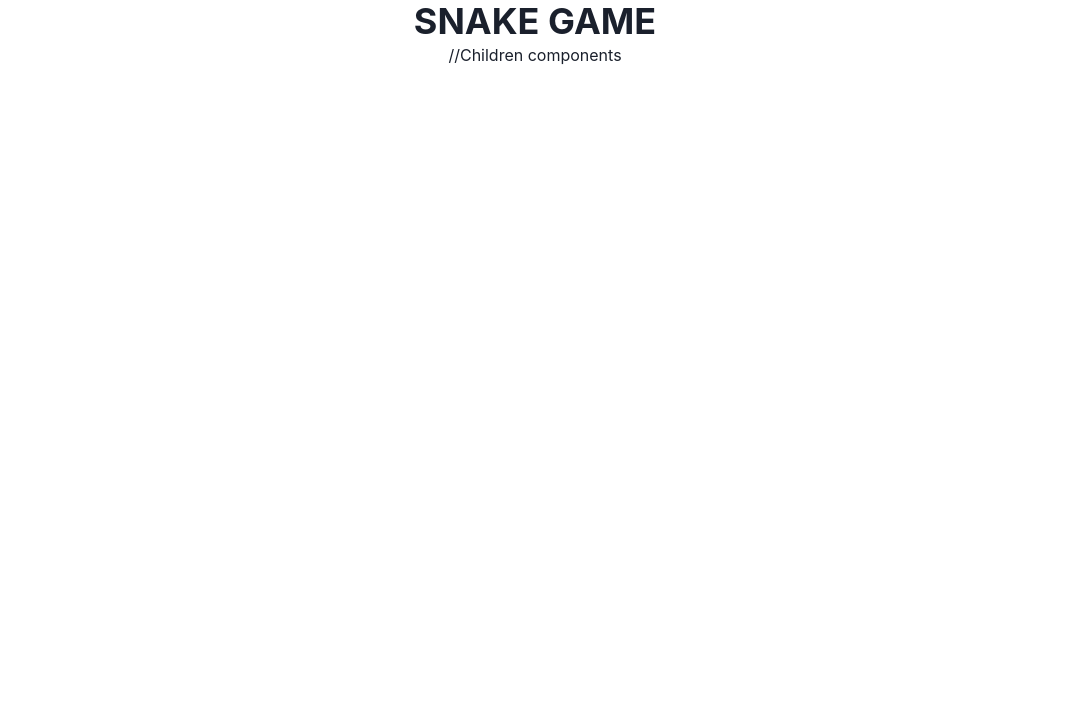
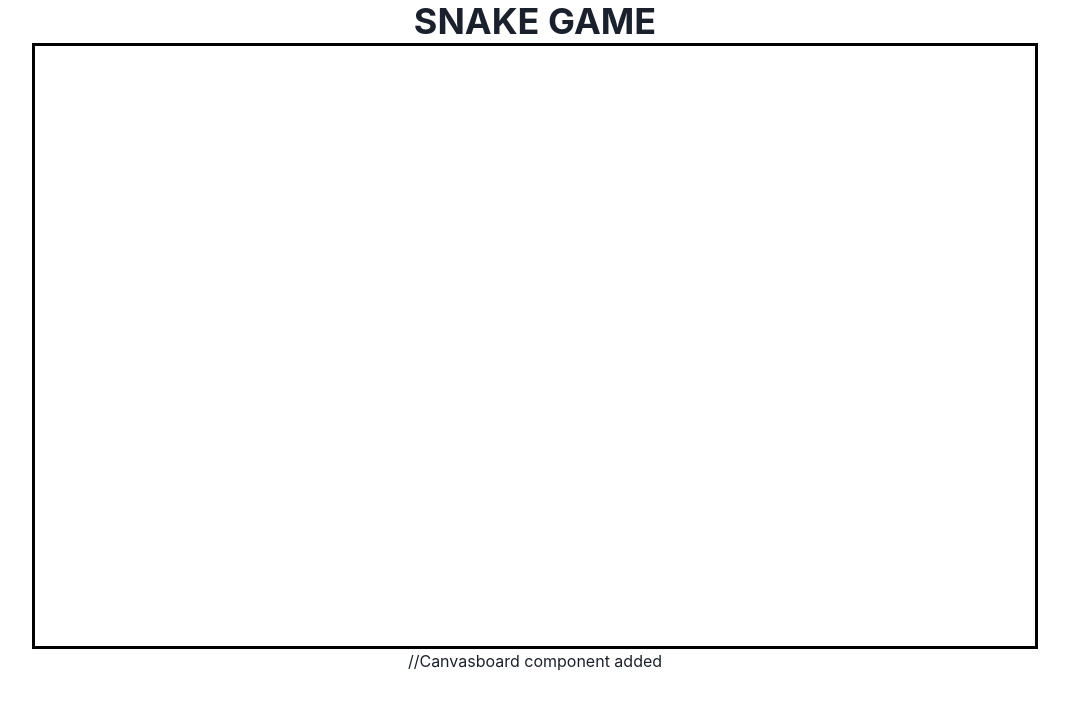
Before and after one commit to vladik-Didyk/-Snake.ts, a React (Create React App) app: page / in a window 1280 px wide. Shown: the top 710 px of the page, without its empty margins (105-1174 px from the left). Built offline with nearby package versions, Linux system fonts and the light colour scheme.

Commit message:
restored files

```diff
--- a/src/App.js
+++ b/src/App.js
@@ -1,4 +1,7 @@
 import React from "react";
+import CanvasBoard from "./components/CanvasBoard.tsx";
+import ScoreCard from "./components/ScoreCard.tsx";
+
 import { ChakraProvider, Container, Heading } from "@chakra-ui/react";
 import { Provider } from "react-redux";
 
@@ -9,12 +12,10 @@ function App() {
 
       <Provider store={store}>
         <ChakraProvider>
-          <Container maxW="container.lg" centerContent>
-            <Heading as="h1" size="xl">
-              SNAKE GAME
-            </Heading>
-            //Children components
-          </Container>
+        <Container maxW="container.lg" centerContent>
+          <Heading as="h1" size="xl">SNAKE GAME</Heading>
+          <CanvasBoard height={600} width={1000} /> //Canvasboard component added
+        </Container>
         </ChakraProvider>
       </Provider>
 
--- /dev/null
+++ b/src/components/CanvasBoard.tsx
@@ -0,0 +1,29 @@
+import React, { useRef, useState, useEffect } from "react";
+
+export interface ICanvasBoard {
+    height: number;
+    width: number;
+}
+
+export default function CanvasBoard({ height, width }: ICanvasBoard) {
+
+    const canvasRef = useRef<HTMLCanvasElement | null>(null);
+    const [context, setContext] = useState<CanvasRenderingContext2D | null>(null);
+
+    useEffect(() => {
+        //Draw on canvas each time
+        setContext(canvasRef.current && canvasRef.current.getContext("2d")); //store in state variable
+    }, [context]);
+
+
+    return (
+        <canvas
+            ref={canvasRef}
+            style={{
+                border: "3px solid black",
+            }}
+            height={height}
+            width={width}
+        />
+    );
+};
```
Also changed, not shown: src/components/ScoreCard.tsx (added).
